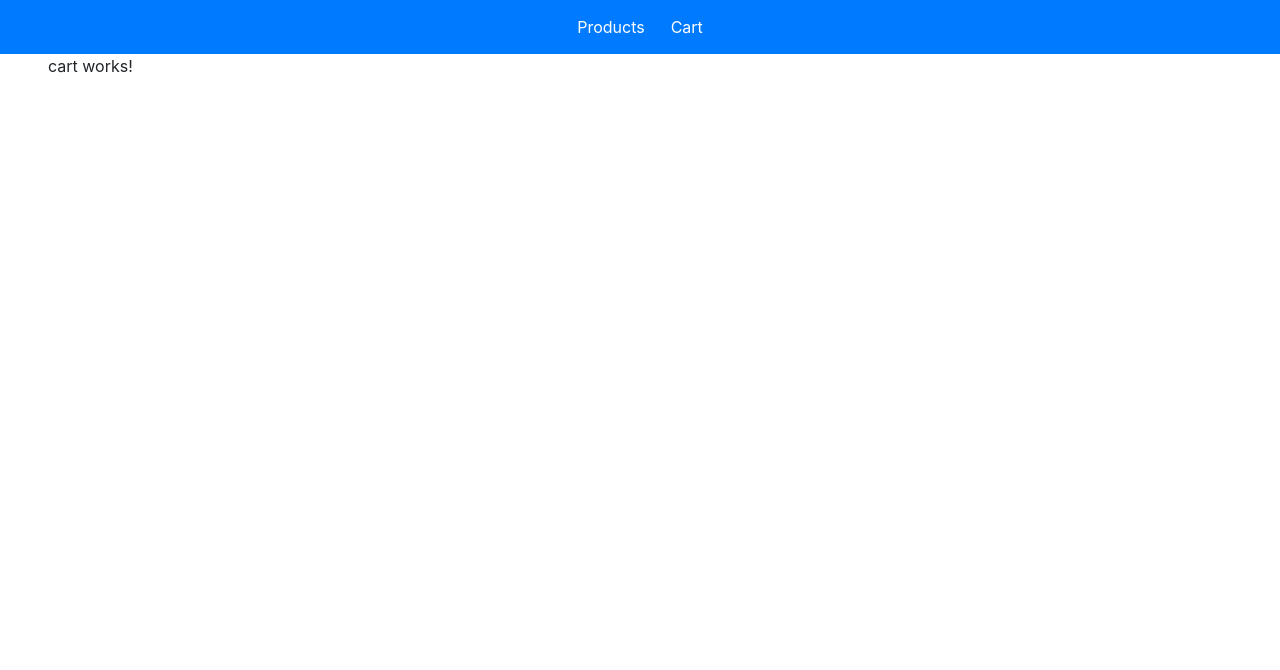
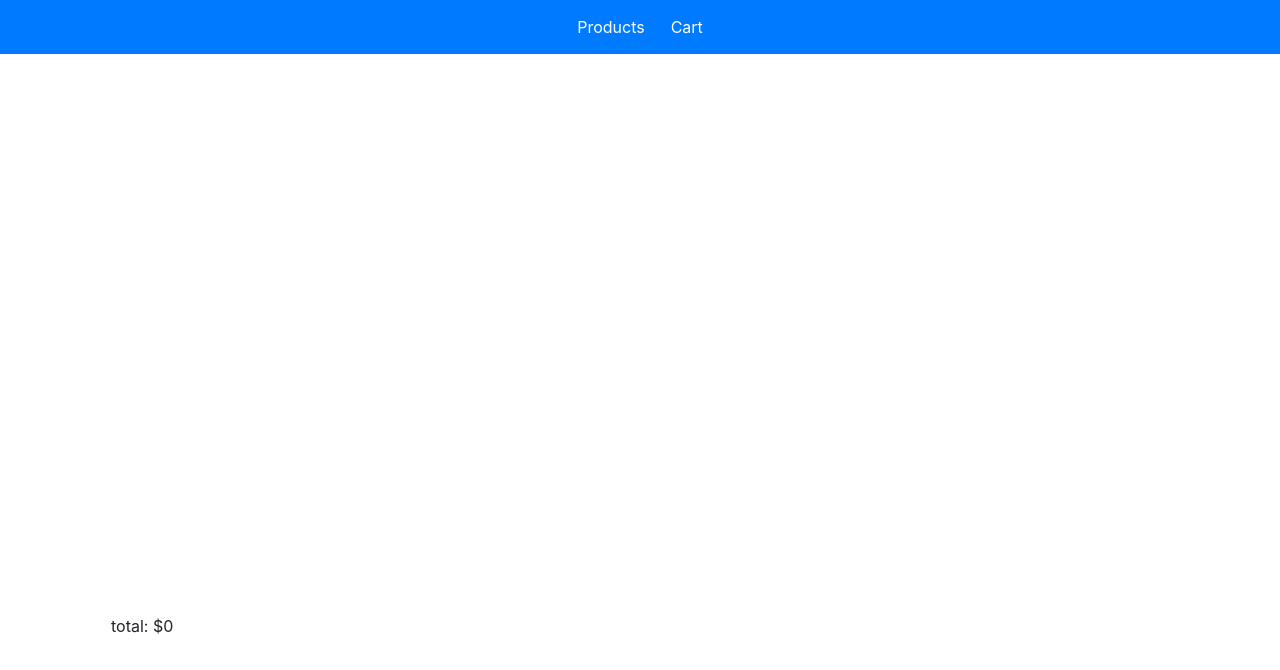
Before and after one commit to WTFace/mystore, an Angular app: page /cart in a window 1280 px wide. Shown: the top 670 px of the page. Built offline with nearby package versions, Linux system fonts and the light colour scheme.

Commit message:
cart component with sum

```diff
--- a/src/app/cart/cart.component.html
+++ b/src/app/cart/cart.component.html
@@ -1 +1,16 @@
-<p>cart works!</p>
+<div class="d-flex px-5">
+    <div class="col-md-6">
+        <div style="height:70vh; overflow-y: scroll;">
+            <div *ngFor="let cart of carts" class="py-3 d-flex align-items-center">
+                <img src="{{cart.product.url}}" alt="" width="50%">
+                <div class="p-4">
+                    <div>{{cart.product.name}}</div>
+                    <div>{{cart.product.price}}</div>
+                    <div>amount: <input type="number" value="{{cart.amount}}" style="width: 40%;"></div>
+                </div>
+            </div>
+        </div>
+        <div>total: ${{sum}}</div>
+    </div>
+    <form class="col-md-6"></form>
+</div>
--- a/src/app/cart/cart.component.ts
+++ b/src/app/cart/cart.component.ts
@@ -9,10 +9,18 @@ import { CartService } from '../services/cart.service';
 })
 export class CartComponent implements OnInit {
   carts: Cart[] = [];
+  sum = 0;
   constructor(private cartService: CartService) { }
 
   ngOnInit(): void {
     this.carts = this.cartService.getCarts();
+    this.sum = this.getTotalCost();
   }
-
+  getTotalCost(){
+    let total = 0;
+    this.carts.map(x => {
+      total += x.product.price * x.amount
+    });
+    return total;
+  }
 }
```
